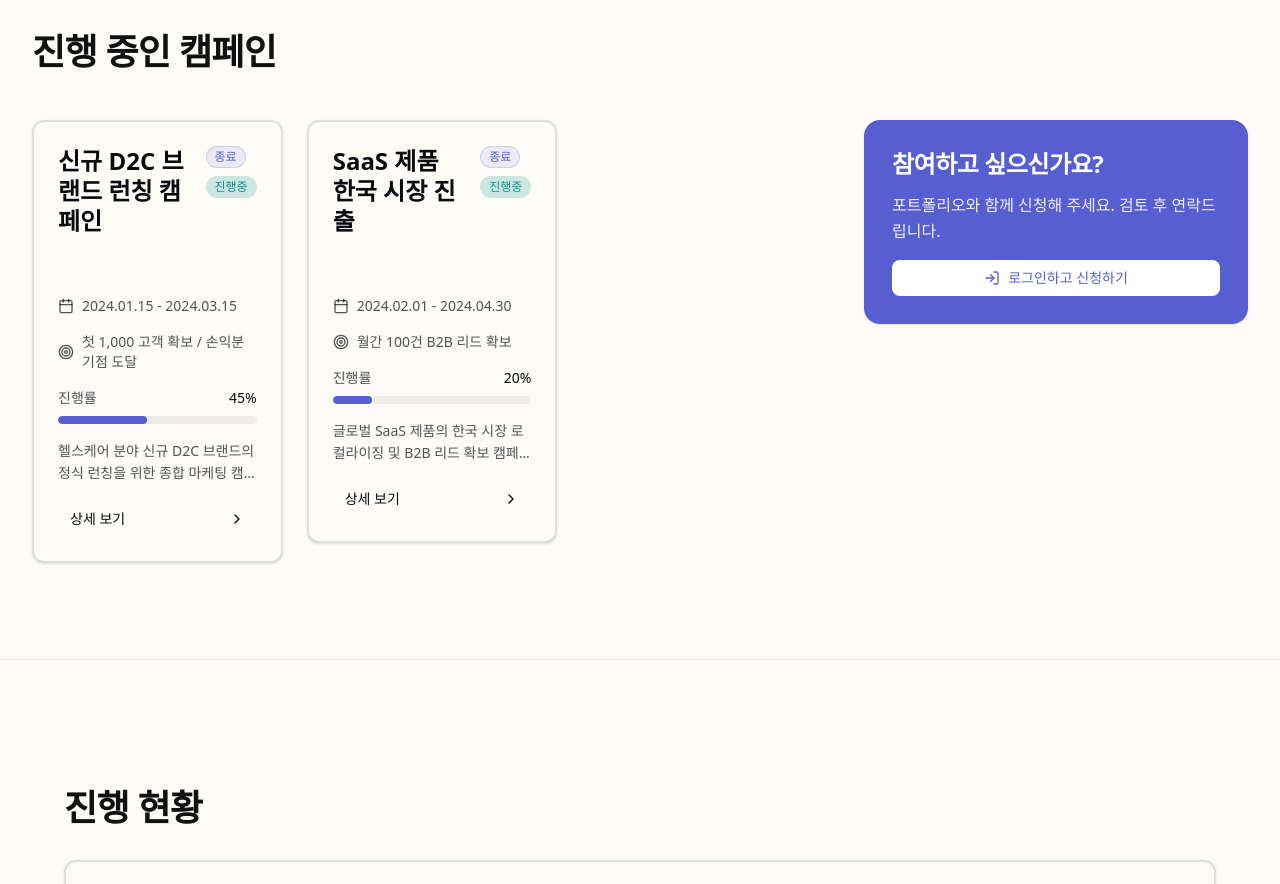
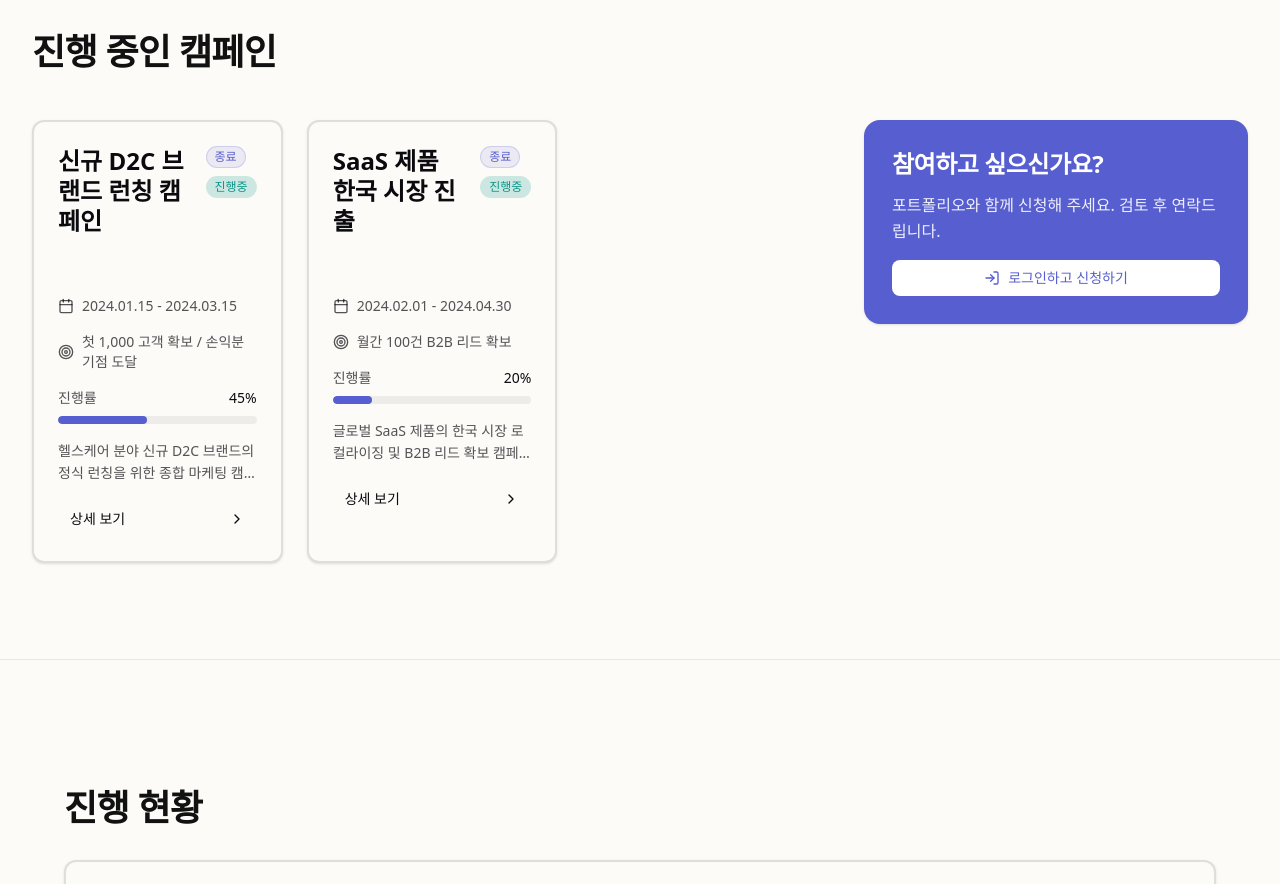
Before and after one commit to Haeseong-Kwon/growingup-homepage, a Next.js app: page /arena in a window 1280 px wide. Shown: the part 1480-2364 px from the top of the page. Built offline with nearby package versions, Linux system fonts and the light colour scheme.

Commit message:
진행 중인 캠페인 카드 크기 통일

```diff
--- a/src/app/(site)/arena/page.tsx
+++ b/src/app/(site)/arena/page.tsx
@@ -361,10 +361,10 @@ export default function ArenaPage() {
           <div className="grid gap-8 lg:grid-cols-12 items-start">
             {/* LEFT: 캠페인 리스트 */}
             <div className="lg:col-span-8 min-w-0">
-              <div className="grid gap-6 md:grid-cols-2 xl:grid-cols-3">
+              <div className="grid gap-6 md:grid-cols-2 xl:grid-cols-3 items-stretch auto-rows-fr">
                 {campaigns.map((campaign, index) => (
                   <MediaReveal key={campaign.id} delay={index * 100} intensity="medium">
-                    <div className="min-w-0">
+                    <div className="min-w-0 h-full">
                       <CampaignCard
                         campaign={campaign}
                         onClick={handleCampaignClick}
```
